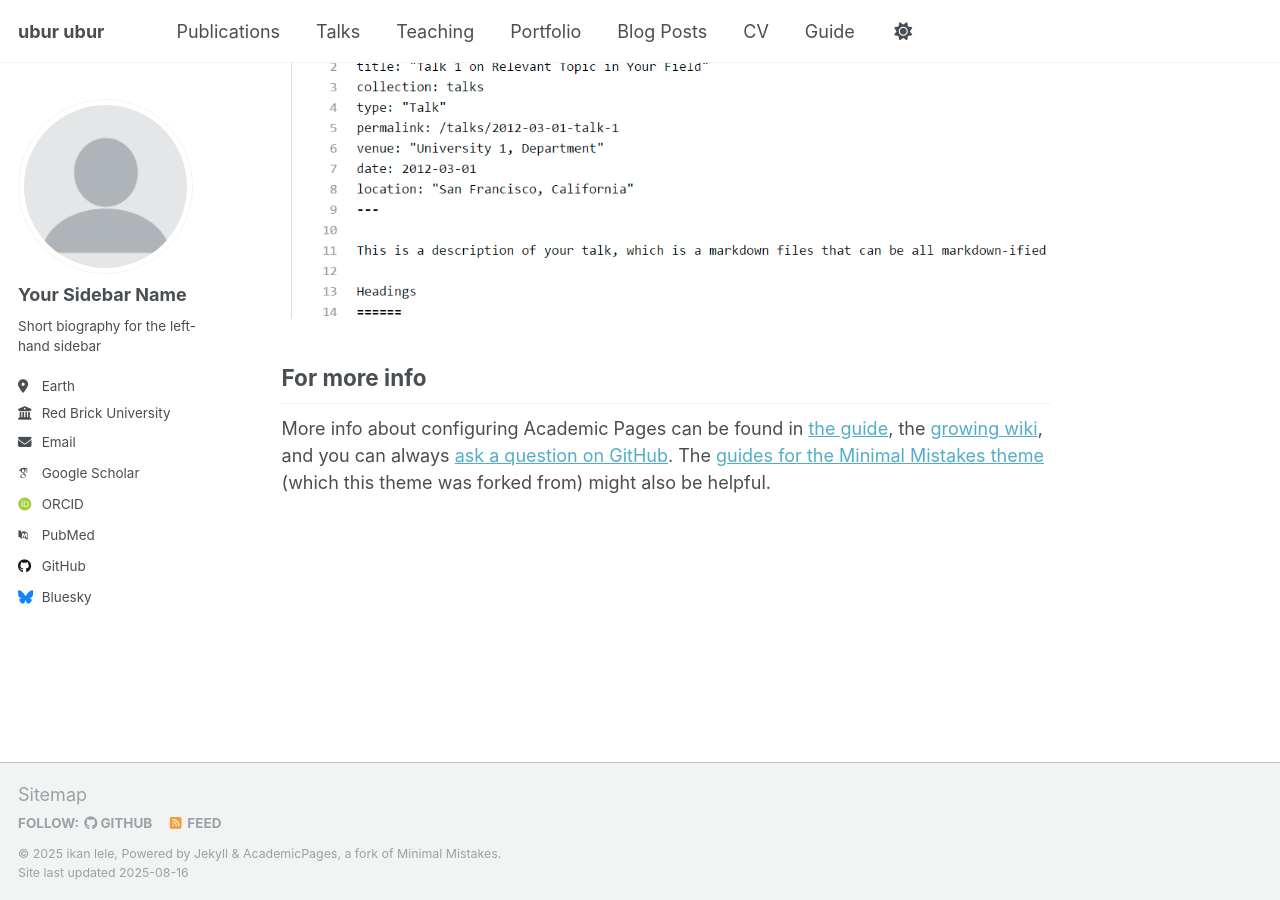
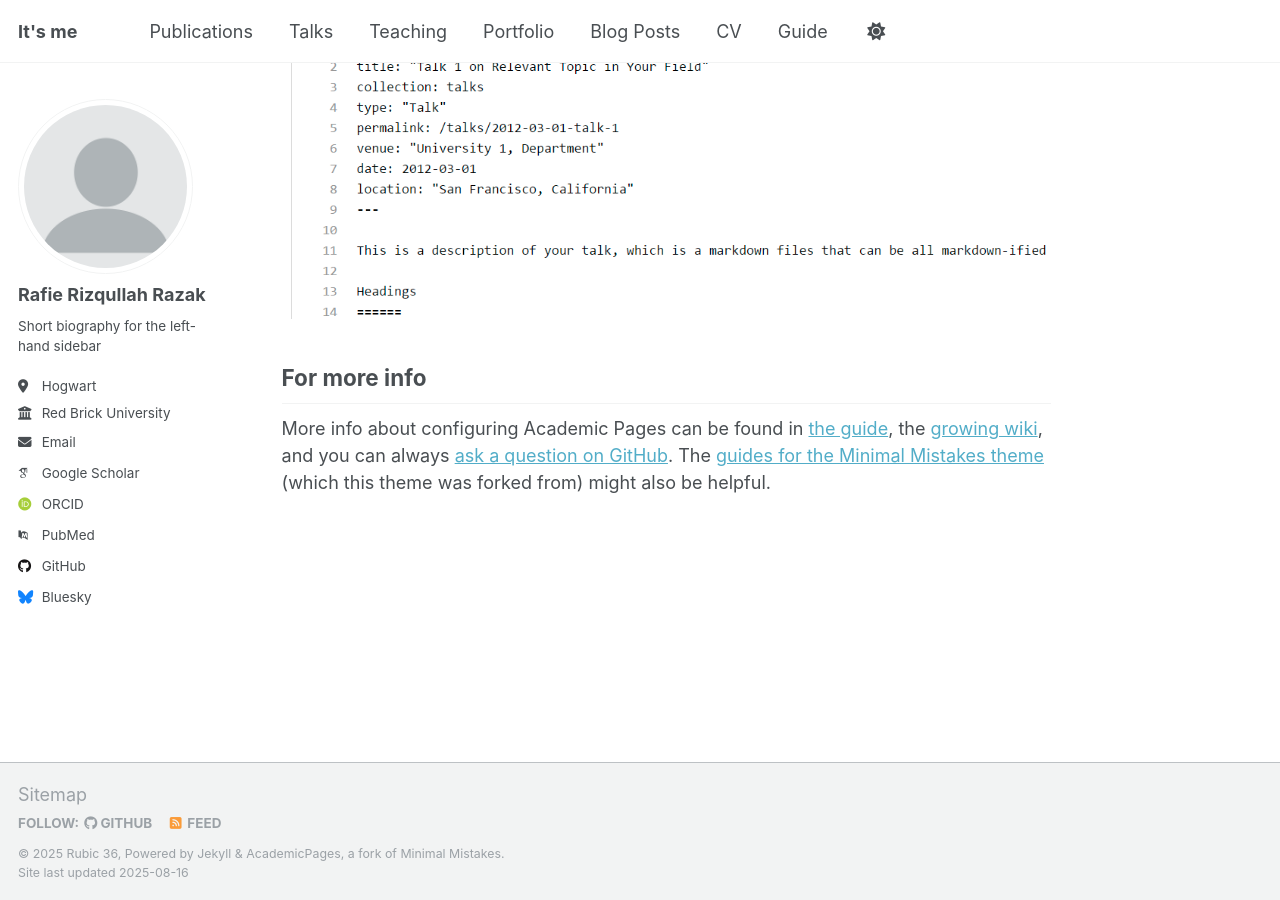
Before and after one commit to Ravenclover36/Ravenclover36.github.io, a Jekyll site: the page built from _pages/about.md, in a window 1280 px wide and 900 px high, scrolled down 2880 px. Built offline with Jekyll 4.4.1, drawn with Linux system fonts in a browser that asks for light colours; some web fonts are replaced; a script that is not in the unit is left out.

Commit message:
Update _config.yml

```diff
--- a/_config.yml
+++ b/_config.yml
@@ -9,9 +9,9 @@
 # Basic Site Settings
 locale                   : "en-US"
 site_theme               : "default"
-title                    : "ubur ubur"
+title                    : "It's me"
 title_separator          : "-"
-name                     : &name "ikan lele"
+name                     : &name "Rubic 36"
 description              : &description "personal description"
 url                      : https://academicpages.github.io # the base hostname & protocol for your site e.g. "https://[your GitHub username].github.io" or if you already have some other page hosted on Github then use "https://[your GitHub username].github.io/[Your Repo Name]"
 baseurl                  : "" # the subpath of your site, e.g. "/blog"
@@ -23,10 +23,10 @@ repository               : "academicpages/academicpages.github.io"
 author:
   # Biographic information
   avatar           : "profile.png"
-  name             : "Your Sidebar Name"
+  name             : "Rafie Rizqullah Razak"
   pronouns         : # example: "she/her"
   bio              : "Short biography for the left-hand sidebar"
-  location         : "Earth"
+  location         : "Hogwart"
   employer         : "Red Brick University"
   uri              : # URL
   email            : "none@example.org"
```
